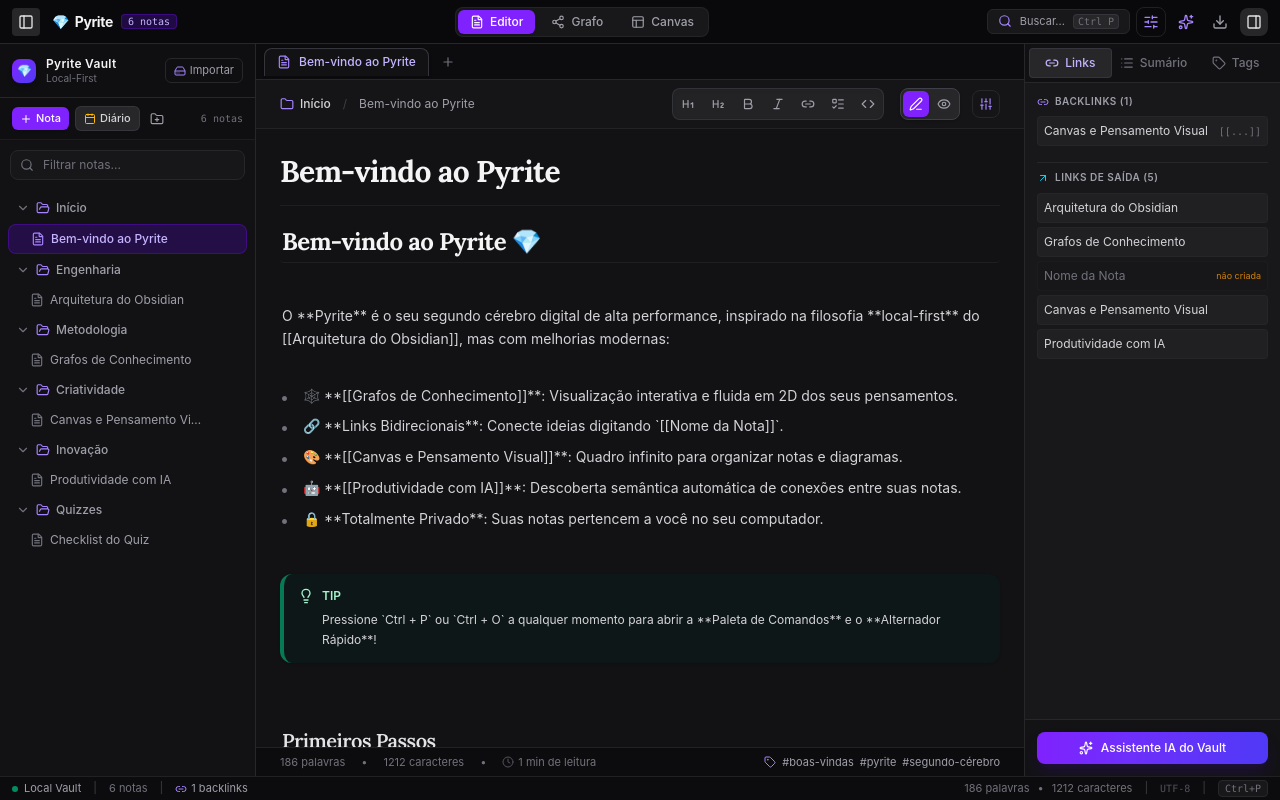
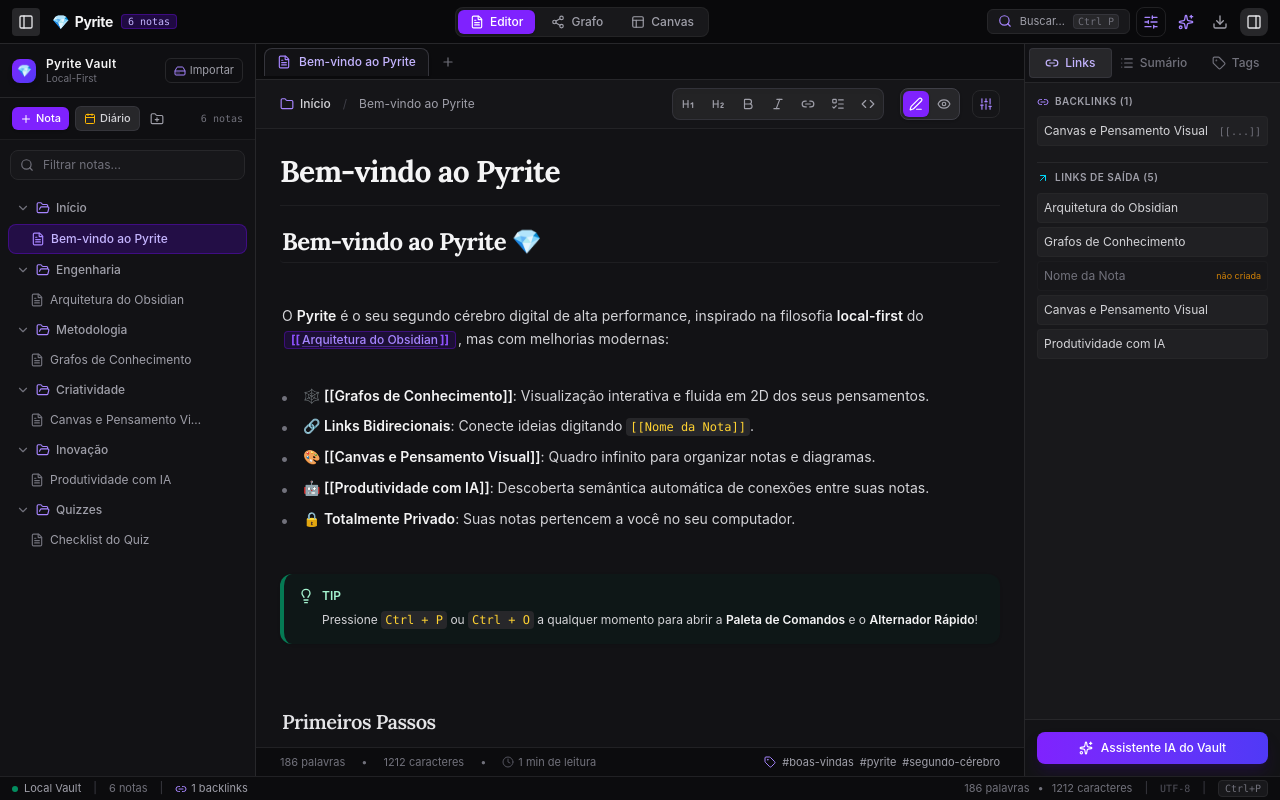
Before and after one commit to edson77nicko/pyrite, a React (Vite) app: page / in a window 1280 px wide. Built offline with nearby package versions, Linux system fonts and the light colour scheme.

Commit message:
fix(editor): hide markdown inline tokens on unfocused lines and fix caret position on line click

```diff
--- a/src/components/LivePreviewEditor.tsx
+++ b/src/components/LivePreviewEditor.tsx
@@ -8,7 +8,6 @@
   AlertTriangle,
   AlertCircle
 } from 'lucide-react'
-
 import {
   type LiveBlock,
   parseMarkdownToBlocks,
@@ -34,6 +33,165 @@
   editorRef?: React.Ref<LivePreviewEditorHandle>
 }
 
+/**
+ * Formats inline Markdown syntax tokens (like **, *, ==, ~~, `, [[...]])
+ *
+ * In Obsidian Live Preview:
+ * - When line is NOT focused: syntax tokens (**, *, ==) are HIDDEN. Only formatted text is shown.
+ * - When line IS focused: syntax tokens appear in subtle muted color so they can be edited!
+ */
+function renderInlineFormatted(
+  text: string,
+  isFocused: boolean,
+  onNavigate?: (title: string) => void
+): React.ReactNode {
+  if (!text) return '\u00A0'
+
+  // Token regex for: [[wikilink]], **bold**, ==highlight==, ~~strike~~, `code`, *italic*
+  const tokenRegex = /(\[\[.*?\]\]|\*\*.*?\*\*|==.*?==|~~.*?~~|`.*?`|\*[^*]+?\*)/g
+  const parts = text.split(tokenRegex)
+
+  return parts.map((part, idx) => {
+    if (!part) return null
+
+    // 1. Wikilinks [[Target]] or [[Target|Alias]]
+    if (part.startsWith('[[') && part.endsWith(']]') && part.length >= 4) {
+      const inner = part.slice(2, -2)
+      const [target, alias] = inner.split('|')
+      const displayName = (alias || target).split('#')[0].trim()
+      const destination = target.split('#')[0].trim()
+
+      if (!isFocused) {
+        return (
+          <button
+            key={`wiki-${idx}`}
+            type="button"
+            onClick={e => {
+              e.stopPropagation()
+              if (onNavigate) onNavigate(destination)
+            }}
+            className="inline-flex items-center gap-0.5 text-violet-400 hover:text-violet-200 bg-violet-950/40 hover:bg-violet-900/60 border border-violet-800/50 rounded px-1.5 py-0 mx-0.5 text-xs font-medium cursor-pointer transition-colors"
+          >
+            <span className="text-violet-500 font-bold">[[</span>
+            <span className="underline decoration-violet-500/40 underline-offset-2">{displayName}</span>
+            <span className="text-violet-500 font-bold">]]</span>
+          </button>
+        )
+      } else {
+        return (
+          <span key={`wiki-${idx}`} className="inline-flex items-center">
+            <span className="text-violet-500/60 font-mono text-xs select-none">[[</span>
+            <span className="text-violet-300 underline decoration-violet-500/40">{inner}</span>
+            <span className="text-violet-500/60 font-mono text-xs select-none">]]</span>
+          </span>
+        )
+      }
+    }
+
+    // 2. Bold **text**
+    if (part.startsWith('**') && part.endsWith('**') && part.length >= 4) {
+      const inner = part.slice(2, -2)
+      if (!isFocused) {
+        return (
+          <strong key={`b-${idx}`} className="font-semibold text-zinc-100">
+            {inner}
+          </strong>
+        )
+      } else {
+        return (
+          <strong key={`b-${idx}`} className="font-semibold text-zinc-100">
+            <span className="text-zinc-500/80 font-mono text-xs font-normal select-none">**</span>
+            {inner}
+            <span className="text-zinc-500/80 font-mono text-xs font-normal select-none">**</span>
+          </strong>
+        )
+      }
+    }
+
+    // 3. Highlight ==text==
+    if (part.startsWith('==') && part.endsWith('==') && part.length >= 4) {
+      const inner = part.slice(2, -2)
+      if (!isFocused) {
+        return (
+          <mark key={`m-${idx}`} className="bg-amber-400/25 text-amber-200 px-1 py-0.5 rounded font-normal">
+            {inner}
+          </mark>
+        )
+      } else {
+        return (
+          <mark key={`m-${idx}`} className="bg-amber-400/25 text-amber-200 px-1 py-0.5 rounded font-normal">
+            <span className="text-amber-500/70 font-mono text-xs select-none">==</span>
+            {inner}
+            <span className="text-amber-500/70 font-mono text-xs select-none">==</span>
+          </mark>
+        )
+      }
+    }
+
+    // 4. Strikethrough ~~text~~
+    if (part.startsWith('~~') && part.endsWith('~~') && part.length >= 4) {
+      const inner = part.slice(2, -2)
+      if (!isFocused) {
+        return (
+          <del key={`d-${idx}`} className="line-through text-zinc-500">
+            {inner}
+          </del>
+        )
+      } else {
+        return (
+          <del key={`d-${idx}`} className="line-through text-zinc-500">
+            <span className="text-zinc-600 font-mono text-xs select-none">~~</span>
+            {inner}
+            <span className="text-zinc-600 font-mono text-xs select-none">~~</span>
+          </del>
+        )
+      }
+    }
+
+    // 5. Code `text`
+    if (part.startsWith('`') && part.endsWith('`') && part.length >= 2) {
+      const inner = part.slice(1, -1)
+      if (!isFocused) {
+        return (
+          <code key={`c-${idx}`} className="bg-zinc-800 text-amber-300 px-1 py-0.5 rounded font-mono text-xs">
+            {inner}
+          </code>
+        )
+      } else {
+        return (
+          <code key={`c-${idx}`} className="bg-zinc-800 text-amber-300 px-1 py-0.5 rounded font-mono text-xs">
+            <span className="text-zinc-500 font-mono text-xs select-none">`</span>
+            {inner}
+            <span className="text-zinc-500 font-mono text-xs select-none">`</span>
+          </code>
+        )
+      }
+    }
+
+    // 6. Italic *text*
+    if (part.startsWith('*') && part.endsWith('*') && part.length >= 2) {
+      const inner = part.slice(1, -1)
+      if (!isFocused) {
+        return (
+          <em key={`i-${idx}`} className="italic text-zinc-200">
+            {inner}
+          </em>
+        )
+      } else {
+        return (
+          <em key={`i-${idx}`} className="italic text-zinc-200">
+            <span className="text-zinc-500/80 font-mono text-xs font-normal select-none">*</span>
+            {inner}
+            <span className="text-zinc-500/80 font-mono text-xs font-normal select-none">*</span>
+          </em>
+        )
+      }
+    }
+
+    return <span key={`txt-${idx}`}>{part}</span>
+  })
+}
+
 export const LivePreviewEditor: React.FC<LivePreviewEditorProps> = ({
   note,
   displayMode,
@@ -46,7 +204,7 @@
   const [activeBlockId, setActiveBlockId] = useState<string | null>(null)
   const [copiedCodeId, setCopiedCodeId] = useState<string | null>(null)
 
-  // Focus target management
+  // Focus target management (only for programmatic navigation like Enter, Backspace, Arrow keys)
   const [focusTarget, setFocusTarget] = useState<{
     blockId: string
     position: 'start' | 'end' | number
@@ -66,7 +224,7 @@
     }
   }, [note.id, note.content])
 
-  // Caret placement effect when focusTarget changes
+  // Caret placement effect ONLY when focusTarget is explicitly set
   useEffect(() => {
     if (!focusTarget) return
     const el = document.querySelector(`[data-block-id="${focusTarget.blockId}"]`) as HTMLElement
@@ -134,7 +292,6 @@
       const current = prev[index]
 
       // Live Markdown triggers on-the-fly:
-      // If typing in a paragraph and user typed `# `, transform instantly to H1!
       if (current.type === 'paragraph') {
         if (rawText.startsWith('# ')) {
           const updated = [...prev]
@@ -468,84 +625,49 @@
 
   const isEditable = displayMode === 'live'
 
-  // Inline formatting helper for reading view
-  const renderFormattedText = (text: string) => {
-    if (!text) return '\u00A0' // keep line height
-
-    // Check for [[wikilinks]]
-    if (text.includes('[[')) {
-      const parts: React.ReactNode[] = []
-      let cursor = 0
-      const regex = /\[\[(.*?)\]\]/g
-      let match
-
-      while ((match = regex.exec(text)) !== null) {
-        if (match.index > cursor) {
-          parts.push(text.substring(cursor, match.index))
-        }
-        const rawTarget = match[1]
-        const [targetName, alias] = rawTarget.split('|')
-        const displayName = (alias || targetName).split('#')[0].trim()
-        const destination = targetName.split('#')[0].trim()
-
-        parts.push(
-          <button
-            key={`wiki-${match.index}`}
-            type="button"
-            onClick={e => {
-              e.stopPropagation()
-              onNavigate(destination)
-            }}
-            className="inline-flex items-center gap-0.5 text-violet-400 hover:text-violet-200 bg-violet-950/40 hover:bg-violet-900/60 border border-violet-800/50 rounded px-1.5 py-0 mx-0.5 text-xs font-medium cursor-pointer transition-colors"
-          >
-            <span className="text-violet-500 font-bold">[[</span>
-            <span className="underline decoration-violet-500/40 underline-offset-2">{displayName}</span>
-            <span className="text-violet-500 font-bold">]]</span>
-          </button>
-        )
-        cursor = match.index + match[0].length
-      }
-
-      if (cursor < text.length) {
-        parts.push(text.substring(cursor))
-      }
-      return parts
-    }
-
-    return text
-  }
-
   return (
     <div
       className={`w-full min-h-[500px] flex flex-col font-sans ${fontSizeClass} pb-24`}
-      onClick={() => {
-        // Clicking below content focuses the last block
-        if (isEditable && blocks.length > 0) {
+      onClick={(e) => {
+        // ONLY if clicking directly on the empty background area below all blocks:
+        if (e.target === e.currentTarget && isEditable && blocks.length > 0) {
           const last = blocks[blocks.length - 1]
           setFocusTarget({ blockId: last.id, position: 'end' })
         }
       }}
     >
       {blocks.map((block, idx) => {
-        const isFocused = activeBlockId === block.id
+        const isFocused = isEditable && activeBlockId === block.id
 
         // Heading 1 (Large Serif Header matching Obsidian screenshot)
         if (block.type === 'h1') {
           return (
-            <div key={block.id} className="relative group my-3">
+            <div
+              key={block.id}
+              onClick={e => e.stopPropagation()}
+              className="relative group my-3"
+            >
               <h1
                 data-block-id={block.id}
                 contentEditable={isEditable}
                 suppressContentEditableWarning
                 onFocus={() => setActiveBlockId(block.id)}
+                onBlur={() => {
+                  if (activeBlockId === block.id) setActiveBlockId(null)
+                }}
                 onInput={e => handleInput(block.id, e)}
                 onKeyDown={e => handleKeyDown(e, block.id, idx)}
                 onPaste={e => handlePaste(e, idx)}
                 className={`text-2xl font-serif font-bold text-zinc-100 tracking-tight pb-1 border-b border-zinc-800/60 focus:outline-none transition-all rounded px-0.5 ${
-                  isFocused && isEditable ? 'ring-1 ring-violet-500/30' : ''
+                  isFocused ? 'ring-1 ring-violet-500/30' : ''
                 }`}
               >
-                {!isFocused && !isEditable ? renderFormattedText(block.text) : block.text}
+                {isFocused && (
+                  <span className="text-violet-400/60 font-mono text-base mr-1.5 select-none font-normal">
+                    #
+                  </span>
+                )}
+                {renderInlineFormatted(block.text, isFocused, onNavigate)}
               </h1>
             </div>
           )
@@ -554,20 +676,32 @@
         // Heading 2 (Medium Serif Header matching "Antes de criar", "Etapa 1")
         if (block.type === 'h2') {
           return (
-            <div key={block.id} className="relative group mt-6 mb-2">
+            <div
+              key={block.id}
+              onClick={e => e.stopPropagation()}
+              className="relative group mt-6 mb-2"
+            >
               <h2
                 data-block-id={block.id}
                 contentEditable={isEditable}
                 suppressContentEditableWarning
                 onFocus={() => setActiveBlockId(block.id)}
+                onBlur={() => {
+                  if (activeBlockId === block.id) setActiveBlockId(null)
+                }}
                 onInput={e => handleInput(block.id, e)}
                 onKeyDown={e => handleKeyDown(e, block.id, idx)}
                 onPaste={e => handlePaste(e, idx)}
                 className={`text-xl font-serif font-semibold text-zinc-200 tracking-tight pb-0.5 focus:outline-none transition-all rounded px-0.5 ${
-                  isFocused && isEditable ? 'ring-1 ring-violet-500/30' : ''
+                  isFocused ? 'ring-1 ring-violet-500/30' : ''
                 }`}
               >
-                {!isFocused && !isEditable ? renderFormattedText(block.text) : block.text}
+                {isFocused && (
+                  <span className="text-violet-400/60 font-mono text-sm mr-1.5 select-none font-normal">
+                    ##
+                  </span>
+                )}
+                {renderInlineFormatted(block.text, isFocused, onNavigate)}
               </h2>
             </div>
           )
@@ -576,20 +710,32 @@
         // Heading 3
         if (block.type === 'h3') {
           return (
-            <div key={block.id} className="relative group mt-4 mb-1.5">
+            <div
+              key={block.id}
+              onClick={e => e.stopPropagation()}
+              className="relative group mt-4 mb-1.5"
+            >
               <h3
                 data-block-id={block.id}
                 contentEditable={isEditable}
                 suppressContentEditableWarning
                 onFocus={() => setActiveBlockId(block.id)}
+                onBlur={() => {
+                  if (activeBlockId === block.id) setActiveBlockId(null)
+                }}
                 onInput={e => handleInput(block.id, e)}
                 onKeyDown={e => handleKeyDown(e, block.id, idx)}
                 onPaste={e => handlePaste(e, idx)}
                 className={`text-lg font-serif font-medium text-zinc-200 tracking-tight focus:outline-none transition-all rounded px-0.5 ${
-                  isFocused && isEditable ? 'ring-1 ring-violet-500/30' : ''
+                  isFocused ? 'ring-1 ring-violet-500/30' : ''
                 }`}
               >
-                {!isFocused && !isEditable ? renderFormattedText(block.text) : block.text}
+                {isFocused && (
+                  <span className="text-violet-400/60 font-mono text-xs mr-1.5 select-none font-normal">
+                    ###
+                  </span>
+                )}
+                {renderInlineFormatted(block.text, isFocused, onNavigate)}
               </h3>
             </div>
           )
@@ -598,7 +744,11 @@
         // Checklist Item (Square checkbox + In-place editable text matching Obsidian screenshot)
         if (block.type === 'task') {
           return (
-            <div key={block.id} className="flex items-start gap-2.5 my-1.5 group select-none">
+            <div
+              key={block.id}
+              onClick={e => e.stopPropagation()}
+              className="flex items-start gap-2.5 my-1.5 group select-none"
+            >
               <button
                 type="button"
                 onClick={e => {
@@ -620,14 +770,17 @@
                 contentEditable={isEditable}
                 suppressContentEditableWarning
                 onFocus={() => setActiveBlockId(block.id)}
+                onBlur={() => {
+                  if (activeBlockId === block.id) setActiveBlockId(null)
+                }}
                 onInput={e => handleInput(block.id, e)}
                 onKeyDown={e => handleKeyDown(e, block.id, idx)}
                 onPaste={e => handlePaste(e, idx)}
                 className={`flex-1 text-[13px] md:text-sm leading-relaxed focus:outline-none transition-all rounded px-1 select-text ${
                   block.checked ? 'line-through text-zinc-500' : 'text-zinc-200'
-                } ${isFocused && isEditable ? 'ring-1 ring-violet-500/30' : ''}`}
+                } ${isFocused ? 'ring-1 ring-violet-500/30' : ''}`}
               >
-                {!isFocused && !isEditable ? renderFormattedText(block.text) : block.text}
+                {renderInlineFormatted(block.text, isFocused, onNavigate)}
               </div>
             </div>
           )
@@ -636,21 +789,28 @@
         // Bullet list item
         if (block.type === 'bullet') {
           return (
-            <div key={block.id} className="flex items-start gap-2.5 my-1 group">
+            <div
+              key={block.id}
+              onClick={e => e.stopPropagation()}
+              className="flex items-start gap-2.5 my-1 group"
+            >
               <span className="text-zinc-500 mt-1 select-none text-base leading-none">•</span>
               <div
                 data-block-id={block.id}
                 contentEditable={isEditable}
                 suppressContentEditableWarning
                 onFocus={() => setActiveBlockId(block.id)}
+                onBlur={() => {
+                  if (activeBlockId === block.id) setActiveBlockId(null)
+                }}
                 onInput={e => handleInput(block.id, e)}
                 onKeyDown={e => handleKeyDown(e, block.id, idx)}
                 onPaste={e => handlePaste(e, idx)}
                 className={`flex-1 text-[13px] md:text-sm text-zinc-300 leading-relaxed focus:outline-none transition-all rounded px-1 select-text ${
-                  isFocused && isEditable ? 'ring-1 ring-violet-500/30' : ''
+                  isFocused ? 'ring-1 ring-violet-500/30' : ''
                 }`}
               >
-                {!isFocused && !isEditable ? renderFormattedText(block.text) : block.text}
+                {renderInlineFormatted(block.text, isFocused, onNavigate)}
               </div>
             </div>
           )
@@ -659,7 +819,11 @@
         // Numbered list item
         if (block.type === 'number') {
           return (
-            <div key={block.id} className="flex items-start gap-2 my-1 group">
+            <div
+              key={block.id}
+              onClick={e => e.stopPropagation()}
+              className="flex items-start gap-2 my-1 group"
+            >
               <span className="text-zinc-500 font-mono text-xs mt-0.5 select-none shrink-0 min-w-[16px]">
                 {idx + 1}.
               </span>
@@ -668,14 +832,17 @@
                 contentEditable={isEditable}
                 suppressContentEditableWarning
                 onFocus={() => setActiveBlockId(block.id)}
+                onBlur={() => {
+                  if (activeBlockId === block.id) setActiveBlockId(null)
+                }}
                 onInput={e => handleInput(block.id, e)}
                 onKeyDown={e => handleKeyDown(e, block.id, idx)}
                 onPaste={e => handlePaste(e, idx)}
                 className={`flex-1 text-[13px] md:text-sm text-zinc-300 leading-relaxed focus:outline-none transition-all rounded px-1 select-text ${
-                  isFocused && isEditable ? 'ring-1 ring-violet-500/30' : ''
+                  isFocused ? 'ring-1 ring-violet-500/30' : ''
                 }`}
               >
-                {!isFocused && !isEditable ? renderFormattedText(block.text) : block.text}
+                {renderInlineFormatted(block.text, isFocused, onNavigate)}
               </div>
             </div>
           )
@@ -686,6 +853,7 @@
           return (
             <blockquote
               key={block.id}
+              onClick={e => e.stopPropagation()}
               className="my-3 pl-4 border-l-2 border-violet-500/80 italic text-zinc-400 text-xs py-0.5"
             >
               <div
@@ -693,12 +861,15 @@
                 contentEditable={isEditable}
                 suppressContentEditableWarning
                 onFocus={() => setActiveBlockId(block.id)}
+                onBlur={() => {
+                  if (activeBlockId === block.id) setActiveBlockId(null)
+                }}
                 onInput={e => handleInput(block.id, e)}
                 onKeyDown={e => handleKeyDown(e, block.id, idx)}
                 onPaste={e => handlePaste(e, idx)}
                 className="focus:outline-none leading-relaxed select-text"
               >
-                {!isFocused && !isEditable ? renderFormattedText(block.text) : block.text}
+                {renderInlineFormatted(block.text, isFocused, onNavigate)}
               </div>
             </blockquote>
           )
@@ -723,6 +894,7 @@
           return (
             <div
               key={block.id}
+              onClick={e => e.stopPropagation()}
               className={`my-4 p-3.5 rounded-xl border-l-4 ${calloutTheme} text-xs space-y-1.5 shadow-sm`}
             >
               <div className="flex items-center gap-2 font-semibold">
@@ -734,12 +906,15 @@
                 contentEditable={isEditable}
                 suppressContentEditableWarning
                 onFocus={() => setActiveBlockId(block.id)}
+                onBlur={() => {
+                  if (activeBlockId === block.id) setActiveBlockId(null)
+                }}
                 onInput={e => handleInput(block.id, e)}
                 onKeyDown={e => handleKeyDown(e, block.id, idx)}
                 onPaste={e => handlePaste(e, idx)}
                 className="pl-6 space-y-1 text-zinc-300 focus:outline-none leading-relaxed select-text whitespace-pre-wrap"
               >
-                {!isFocused && !isEditable ? renderFormattedText(block.text) : block.text}
+                {renderInlineFormatted(block.text, isFocused, onNavigate)}
               </div>
             </div>
           )
@@ -750,6 +925,7 @@
           return (
             <div
               key={block.id}
+              onClick={e => e.stopPropagation()}
               className="my-4 rounded-xl overflow-hidden border border-zinc-800 bg-zinc-950/90 text-xs font-mono shadow-lg"
             >
               <div className="flex items-center justify-between px-3.5 py-2 bg-zinc-900 border-b border-zinc-800 text-xs text-zinc-400">
@@ -780,6 +956,9 @@
                 contentEditable={isEditable}
                 suppressContentEditableWarning
                 onFocus={() => setActiveBlockId(block.id)}
+                onBlur={() => {
+                  if (activeBlockId === block.id) setActiveBlockId(null)
+                }}
                 onInput={e => handleInput(block.id, e)}
                 onKeyDown={e => handleKeyDown(e, block.id, idx)}
                 className="p-4 overflow-x-auto text-zinc-300 leading-relaxed focus:outline-none select-text whitespace-pre font-mono"
@@ -803,7 +982,11 @@
               data-block-id={block.id}
               contentEditable={isEditable}
               suppressContentEditableWarning
+              onClick={e => e.stopPropagation()}
               onFocus={() => setActiveBlockId(block.id)}
+              onBlur={() => {
+                if (activeBlockId === block.id) setActiveBlockId(null)
+              }}
               onInput={e => handleInput(block.id, e)}
               onKeyDown={e => handleKeyDown(e, block.id, idx)}
               className="h-5 my-0.5 focus:outline-none rounded px-0.5"
@@ -820,15 +1003,19 @@
             data-block-id={block.id}
             contentEditable={isEditable}
             suppressContentEditableWarning
+            onClick={e => e.stopPropagation()}
             onFocus={() => setActiveBlockId(block.id)}
+            onBlur={() => {
+              if (activeBlockId === block.id) setActiveBlockId(null)
+            }}
             onInput={e => handleInput(block.id, e)}
             onKeyDown={e => handleKeyDown(e, block.id, idx)}
             onPaste={e => handlePaste(e, idx)}
             className={`text-[13px] md:text-sm text-zinc-300 leading-relaxed my-1.5 focus:outline-none transition-all rounded px-0.5 select-text ${
-              isFocused && isEditable ? 'ring-1 ring-violet-500/30' : ''
+              isFocused ? 'ring-1 ring-violet-500/30' : ''
             }`}
           >
-            {!isFocused && !isEditable ? renderFormattedText(block.text) : block.text || '\u00A0'}
+            {renderInlineFormatted(block.text, isFocused, onNavigate)}
           </p>
         )
       })}
```
Also changed, not shown: src/utils/vault.ts (+15 -3 lines).
